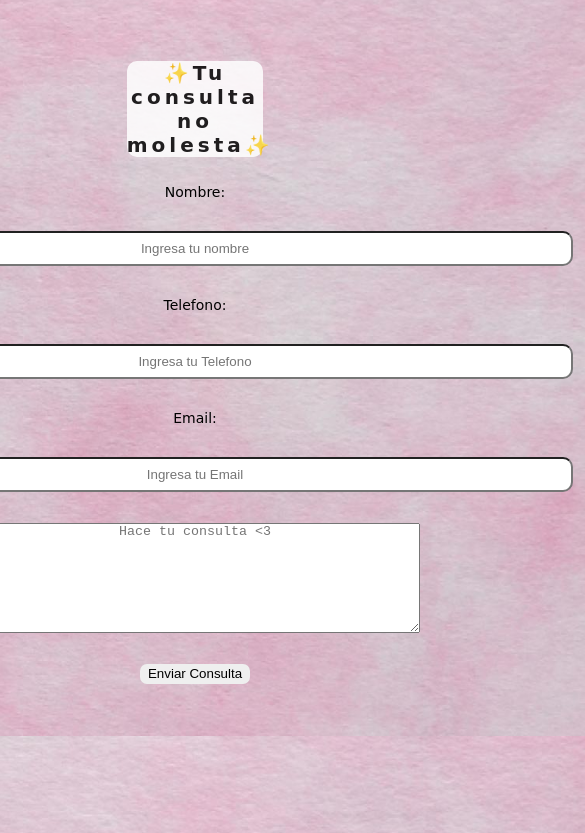
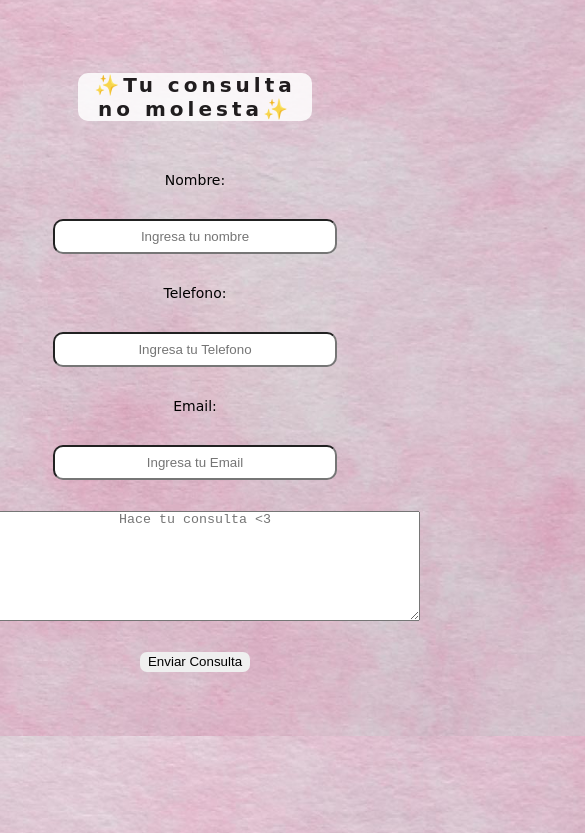
Before and after one commit to ThomasCavia/EmelciNails, a plain HTML site: page contacto.html in a window 390 px wide. Shown: the part 108-941 px from the top of the page, 585 px wide, since content can reach past the window. Drawn offline with Linux system fonts and the light colour scheme; a web font is replaced by a local one.

Commit message:
conacto_responsive

```diff
--- a/contacto.html
+++ b/contacto.html
@@ -17,15 +17,15 @@
 <body>
     <!-- Encabezado -->
 	<header  class="Container">
+	<!-- Menu de Navegacion Responsive -->
+	<input type="checkbox" name="Menu responsive" id="boton-menu">
+	<label for="boton-menu" class="icono-menu"><i class="fas fa-bars"></i></label>
 		<!-- Logo -->
 		<div class="nav-logo">
 		    <a href="index.html"><i><img src="img/Logo.jpeg" alt=">EmelciNails Logo" class="nav-logo"></i></a>
 		</div>
 	<!-- Titulo de Pagina -->
 	<h1 class="titulo-contacto" id="titulo-contacto">Contacto</h1>
-	<!-- Menu de Navegacion Responsive -->
-	<input type="checkbox" name="Menu responsive" id="boton-menu">
-	<label for="boton-menu" class="icono-menu"><i class="fas fa-bars"></i></label>
     <!-- Menu de Navegación -->
 	<nav class="nav-main">
 		<ul class="nav-menu">
@@ -38,21 +38,21 @@
 	</header>
 	<main>
 		<!-- Texto de Consulta -->
-		<div class="container-boxConsulta">
-	    <h2 class="consulta">✨Tu consulta no molesta✨</h2>
+		<div class="container-boxConsulta" id="container-boxCosnulta">
+	    <h2 class="consulta" id="consulta">✨Tu consulta no molesta✨</h2>
 	    <!-- Formulario de Consulta -->
-             <form id="form">
-                <fieldset class="box-consulta">
+            <fieldset class="box-consulta" id="box-consulta">
+                <form class="box-consulta" id="box-consulta">
 	                <label>Nombre:</label>
-	                <input type="text" name="nombre" placeholder="Ingresa tu nombre" class="input-contacto">
+	                <input type="text" name="nombre" placeholder="Ingresa tu nombre" class="input-contacto" id="input-contacto">
 	                <label>Telefono:</label>
-	                <input type="text" name="telefono" placeholder="Ingresa tu Telefono" class="input-contacto">
+	                <input type="text" name="telefono" placeholder="Ingresa tu Telefono" class="input-contacto" id="input-contacto">
 	                <label>Email:</label>
-	                <input type="email" name="email" placeholder="Ingresa tu Email" class="input-contacto">
+	                <input type="email" name="email" placeholder="Ingresa tu Email" class="input-contacto" id="input-contacto">
 	                <textarea name="consulta" cols="30" rows="6" placeholder="Hace tu consulta <3"></textarea>
-	                <input type="submit" name="Enviar" value="Enviar Consulta" class="boton-contacto">
-                </fieldset>
-            </form>
+	                <input type="submit" name="Enviar" value="Enviar Consulta" class="boton-contacto" id="boton-contacto">
+                </form>
+            </fieldset>
         </div>
     </main>
 	<footer>
--- a/estilo.css
+++ b/estilo.css
@@ -366,7 +366,14 @@ body{
 @media (max-width:768px){
    #titulo-contacto{
    	font-size: 40px;
+   	margin-right: 20%;
    }
+
+   #consulta{
+   	letter-spacing: 4px;
+   	width: 60%;
+   }
+
 }
 
 .titulo-contacto{
@@ -401,7 +408,7 @@ body{
    flex-direction: column;
    justify-content: space-between;
    align-items: center;
-   width: 1200px;
+   width: 100%;
    height: 500px;
    border: none;
 }
```
